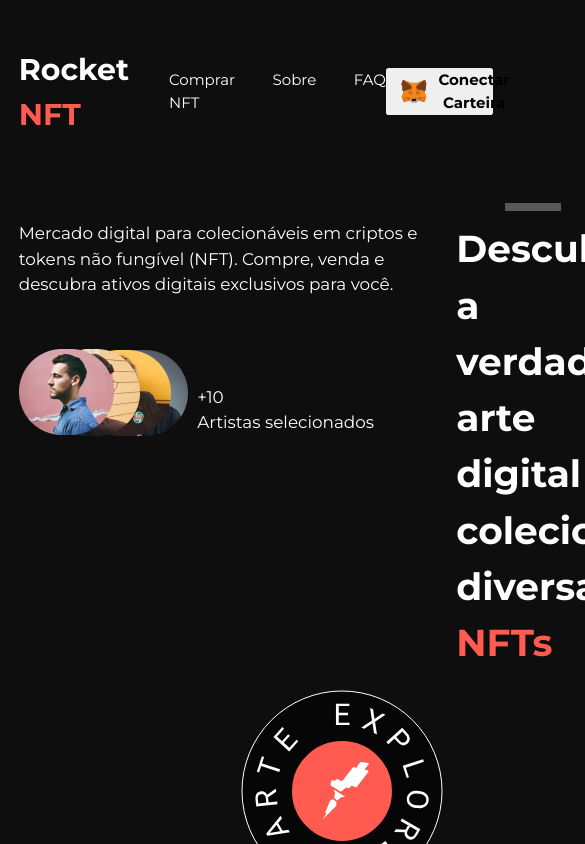
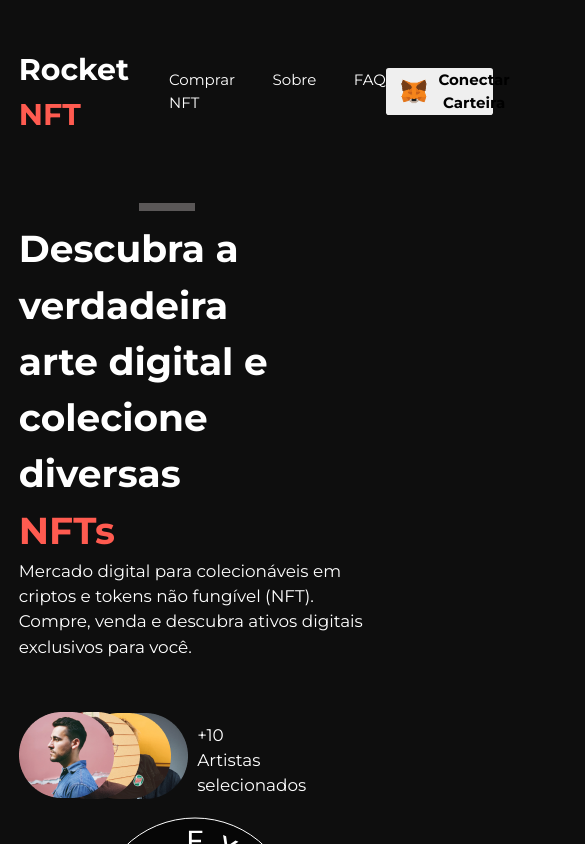
Before and after one commit to filipesaretta/rocketnft, a React (Vite) app: page / in a window 390 px wide. Shown: the top 844 px of the page, 585 px wide, since content can reach past the window. Built offline with nearby package versions, Linux system fonts and the light colour scheme.

Commit message:
Made responsive

```diff
--- a/src/components/Landing/index.tsx
+++ b/src/components/Landing/index.tsx
@@ -15,7 +15,10 @@ const MainSection = styled.div`
   column-gap: 4rem;
   padding: 0 2rem;
 
-  grid-template-columns: 400px 1fr;
+  grid-template-columns: 1fr;
+  @media (min-width: 768px) {
+    grid-template-columns: 400px 1fr;
+  }
   @media (min-width: 1120px) {
     grid-template-columns: 400px 2fr max-content;
   }
@@ -26,6 +29,14 @@ const MainSection = styled.div`
     margin-top: 0;
     padding: 0;
     position: relative;
+    grid-column: 1 / -1;
+    grid-row: 1;
+
+    @media (min-width: 768px) {
+      justify-self: end;
+      margin-top: 0;
+      grid-column: 2;
+    }
 
     span {
       color: var(--color-logo);
@@ -45,6 +56,19 @@ const MainSection = styled.div`
 `;
 
 const Details = styled.div`
+  grid-column: 1 / -1;
+  grid-row: 2;
+  justify-self: center;
+  max-width: 460px;
+
+  @media (min-width: 768px) {
+    max-width: auto;
+    justify-self: end;
+    margin-top: 0;
+    grid-column: 1;
+    grid-row: 1;
+  }
+
   p {
     font-size: 1.8rem;
   }
@@ -69,7 +93,6 @@ const Badge = styled.img`
     justify-self: end;
     margin-top: 0;
     grid-column: 3;
-    /* grid-template-columns: 400px 2fr max-content; */
   }
 `;
 
```
